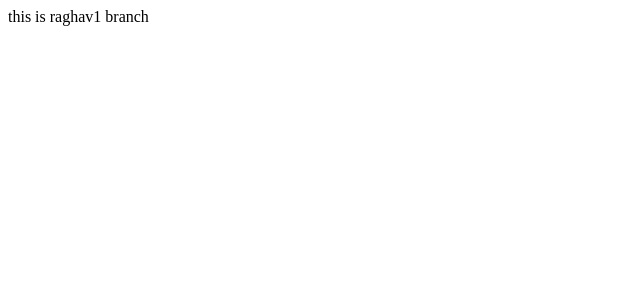
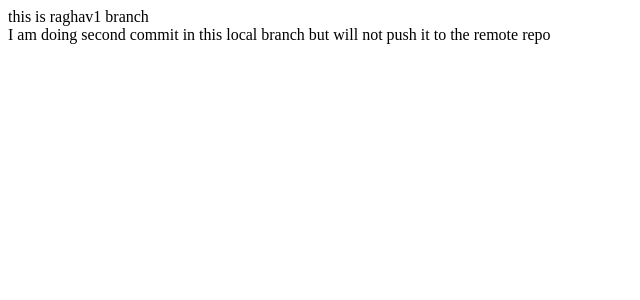
Before and after one commit to RaghavSpecialYou/crash, a React (Create React App) app: page / in a window 1280 px wide. Shown: the top 300 px of the page, without its empty margins (0-640 px from the left). Built offline with nearby package versions, Linux system fonts and the light colour scheme.

Commit message:
this is second commitof local branch

```diff
--- a/src/App.js
+++ b/src/App.js
@@ -1,7 +1,15 @@
 import React from "react";
 
 const App = () => {
-  return <div>this is raghav1 branch</div>;
+  return (
+    <>
+      <div>this is raghav1 branch</div>
+      <div>
+        I am doing second commit in this local branch but will not push it to
+        the remote repo
+      </div>
+    </>
+  );
 };
 
 export default App;
```
